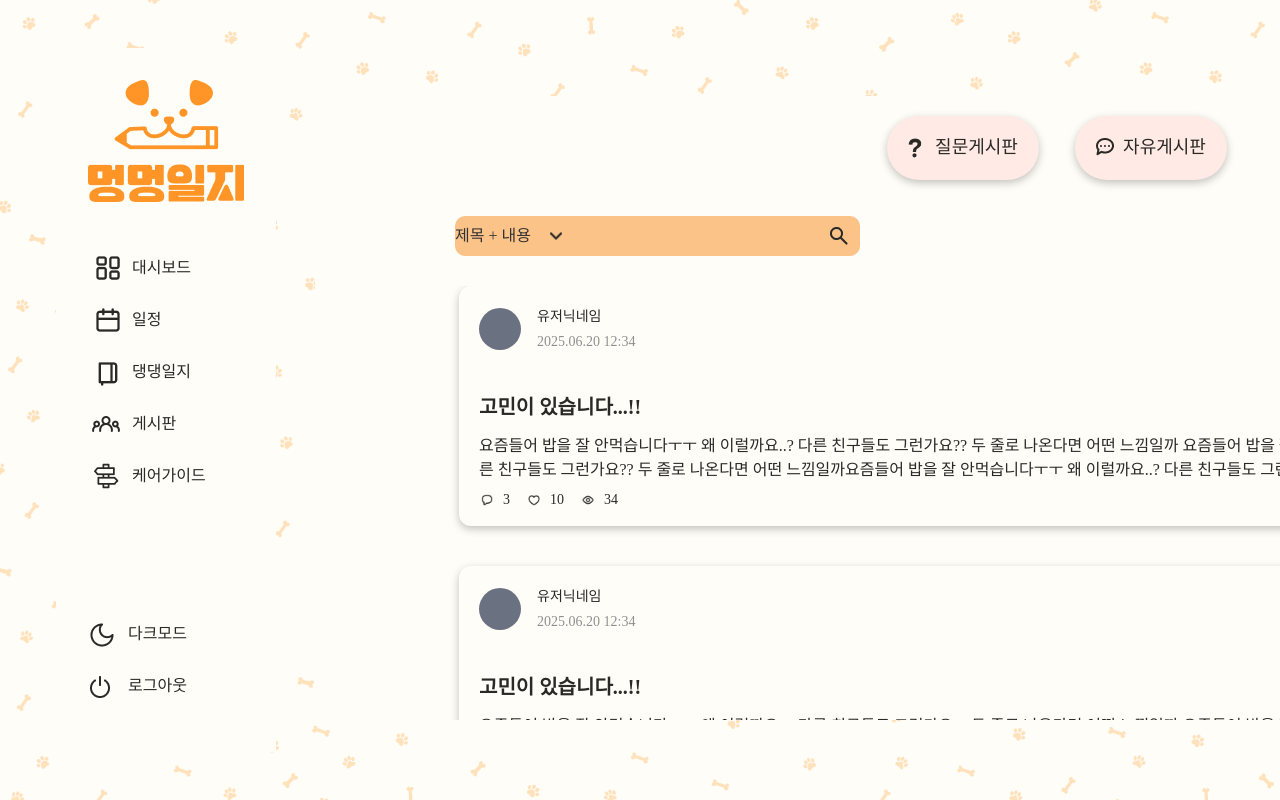
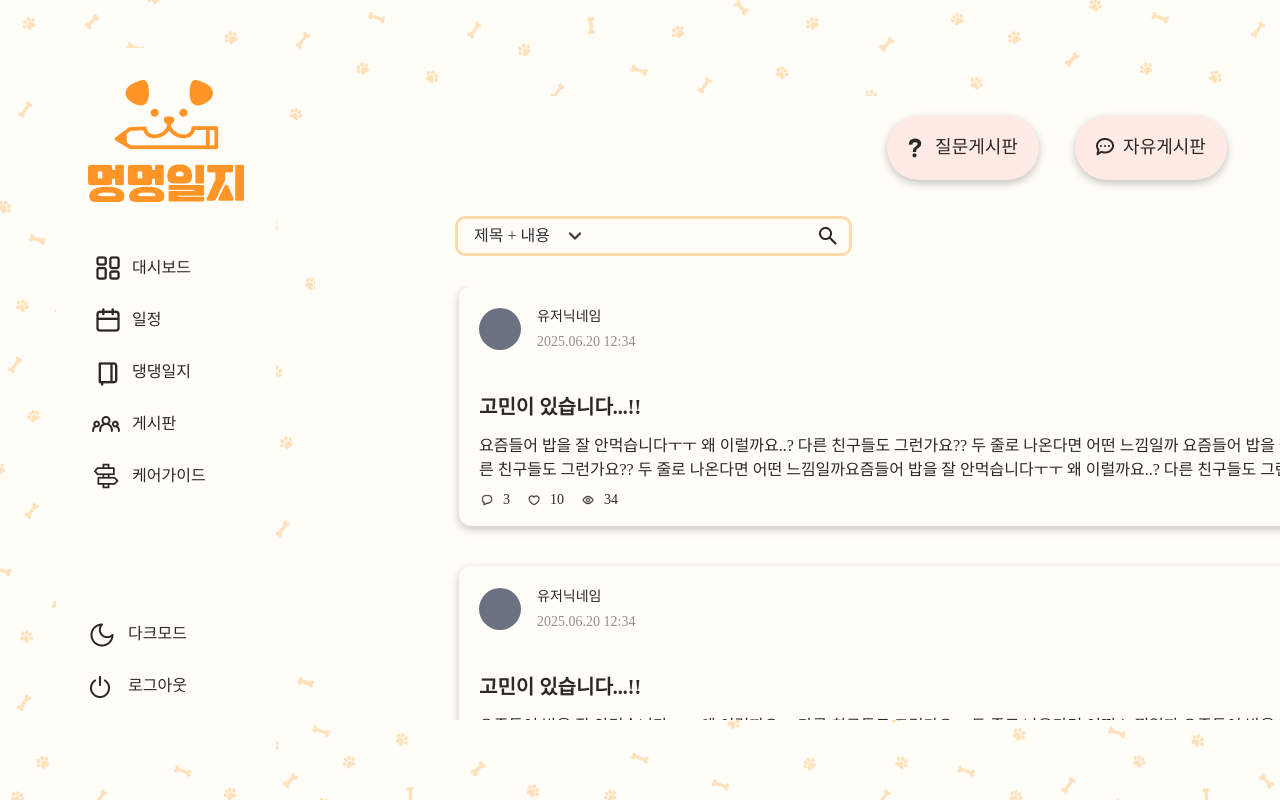
Before and after one commit to run3go/WEB4_5_404TNF_FE, a Next.js app: page /post/1 in a window 1280 px wide. Shown: the top 800 px of the page. Built offline with nearby package versions, Linux system fonts and the light colour scheme.

Commit message:
💄Style: search bar 디자인 수정

```diff
--- a/src/app/post/[category]/page.tsx
+++ b/src/app/post/[category]/page.tsx
@@ -47,9 +47,11 @@ export default async function Board() {
 
         {/* 검색 및 정렬 영역 */}
         <div className="mt-[31px] flex flex-none items-center justify-between sm:pl-[120px]">
-          <div className="relative hidden h-[40px] items-center rounded-[10px] bg-[var(--color-primary-300)] sm:flex">
-            <SelectBox width={125} options={SEARCH_LIST} />
-            <input className="h-[40px] w-[280px] focus:outline-none" />
+          <div className="bg-opacity-100 relative hidden h-[40px] items-center rounded-[10px] border-[3px] border-[#FFDBAB] sm:flex">
+            <div className="pl-4">
+              <SelectBox width={'125px'} options={SEARCH_LIST} />
+            </div>
+            <input className="h-[40px] w-[250px] focus:outline-none" />
             <Icon
               width="18px"
               height="18px"
@@ -59,7 +61,7 @@ export default async function Board() {
             />
           </div>
           <div className="flex items-center gap-8 pr-[22px]">
-            <SelectBox width={110} options={SORT} />
+            <SelectBox width={'110px'} options={SORT} />
 
             <SearchButton />
             <div className="fixed right-4 bottom-4 z-10 flex h-[50px] w-[50px] cursor-pointer items-center justify-center rounded-full bg-[var(--color-primary-300)] sm:static sm:right-auto sm:bottom-auto sm:z-auto">
```
